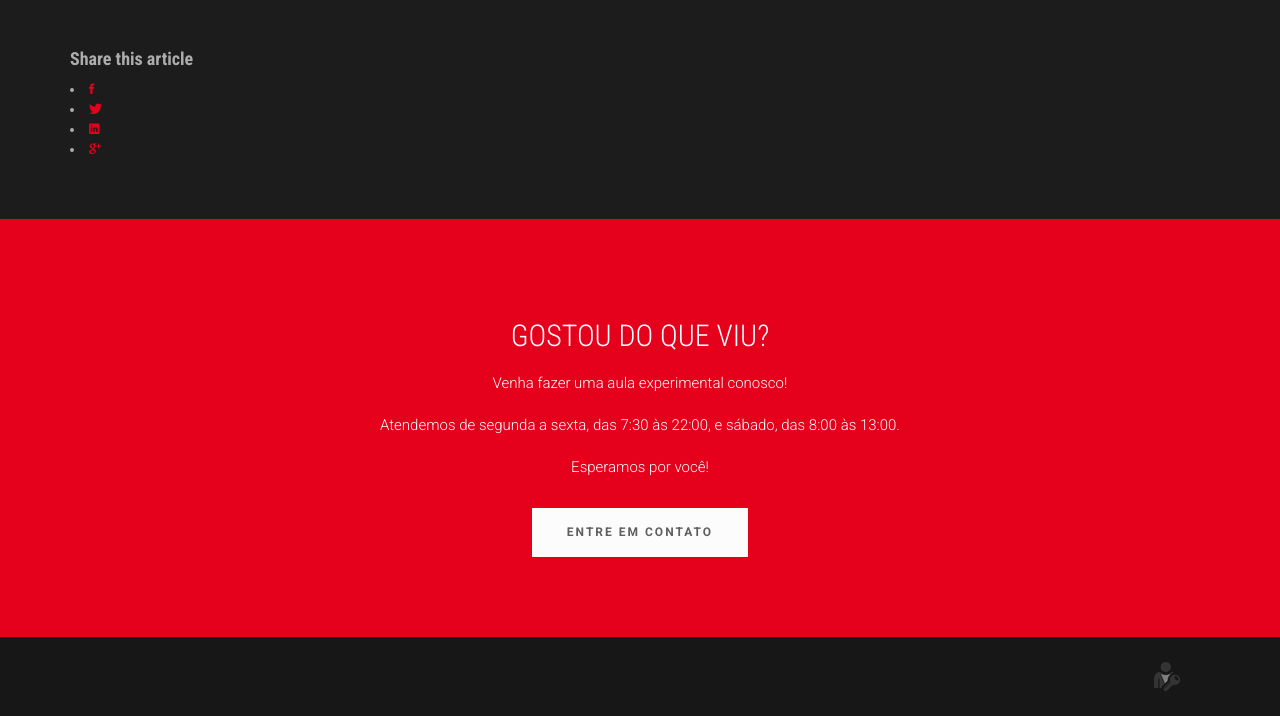
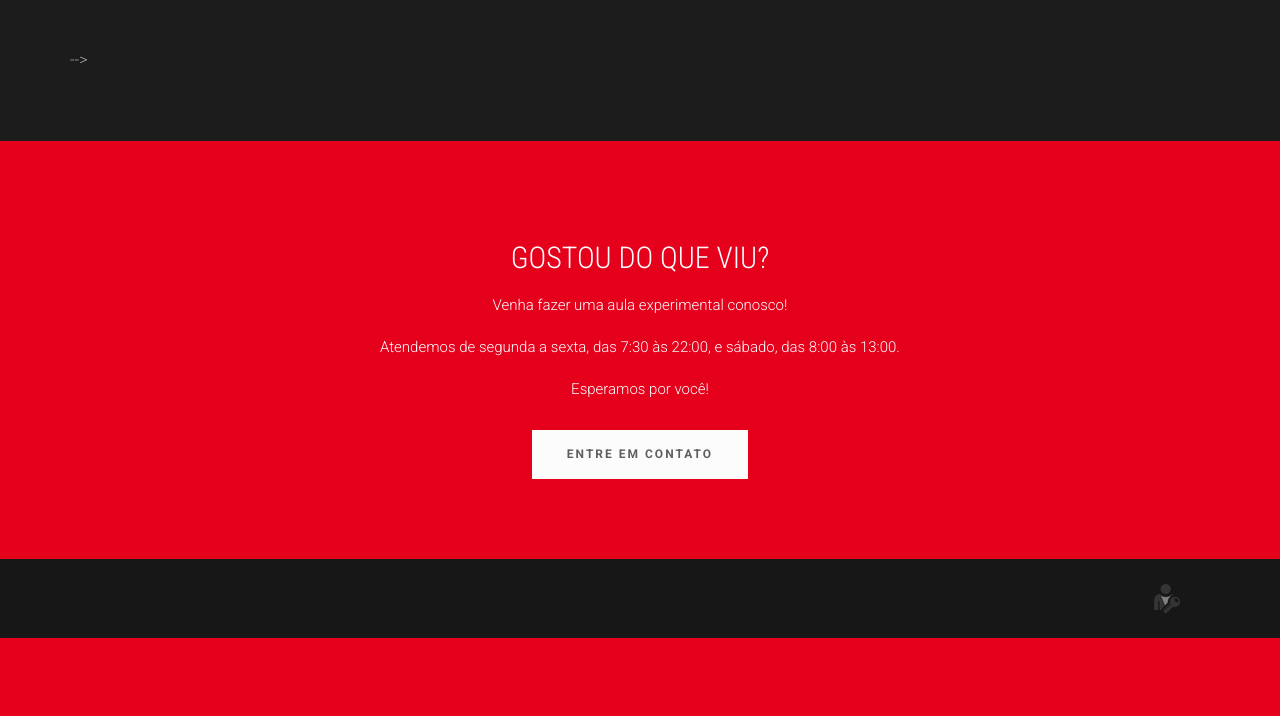
Before and after one commit to ribeiro-eduardo/crossfit, a PHP site: page /crossfit/single-post.php?id=1 in a window 1280 px wide. Shown: the part 642-1358 px from the top of the page. After the commit the page ends 1280 px from the top, so only its background shows below. Run offline with PHP 8.4, Linux system fonts and the light colour scheme; data comes from the database, SQL or seed files in the repository; data that the repository does not hold is empty; some libraries are stand-ins or nearby versions; some web fonts are replaced.

Commit message:
tirando os share buttons

```diff
--- a/hd/single-post.php
+++ b/hd/single-post.php
@@ -88,30 +88,30 @@ if (!empty($noticia)) { ?>
                             <?= urldecode($noticia['descricao']) ?>
                         </p>
                     </div>
-                    <ul class="social-share">
-                        <h4>Share this article</h4>
-                        <li>
-                            <a href="#" class="Facebook">
-                                <i class="ion-social-facebook"></i>
-                            </a>
-                        </li>
-                        <li>
-                            <a href="#" class="Twitter">
-                                <i class="ion-social-twitter"></i>
-                            </a>
-                        </li>
-                        <li>
-                            <a href="#" class="Linkedin">
-                                <i class="ion-social-linkedin"></i>
-                            </a>
-                        </li>
-                        <li>
-                            <a href="#" class="Google Plus">
-                                <i class="ion-social-googleplus"></i>
-                            </a>
-                        </li>
-
-                    </ul>
+<!--                    <ul class="social-share">-->
+<!--                        <h4>Share this article</h4>-->
+<!--                        <li>-->
+<!--                            <a href="#" class="Facebook">-->
+<!--                                <i class="ion-social-facebook"></i>-->
+<!--                            </a>-->
+<!--                        </li>-->
+<!--                        <li>-->
+<!--                            <a href="#" class="Twitter">-->
+<!--                                <i class="ion-social-twitter"></i>-->
+<!--                            </a>-->
+<!--                        </li>-->
+<!--                        <li>-->
+<!--                            <a href="#" class="Linkedin">-->
+<!--                                <i class="ion-social-linkedin"></i>-->
+<!--                            </a>-->
+<!--                        </li>-->
+<!--                        <li>-->
+<!--                            <a href="#" class="Google Plus">-->
+<!--                                <i class="ion-social-googleplus"></i>-->
+<!--                            </a>-->
+<!--                        </li>-->
+<!---->
+<!--                    </ul>-->
 
                 </div>
             </div>
```
